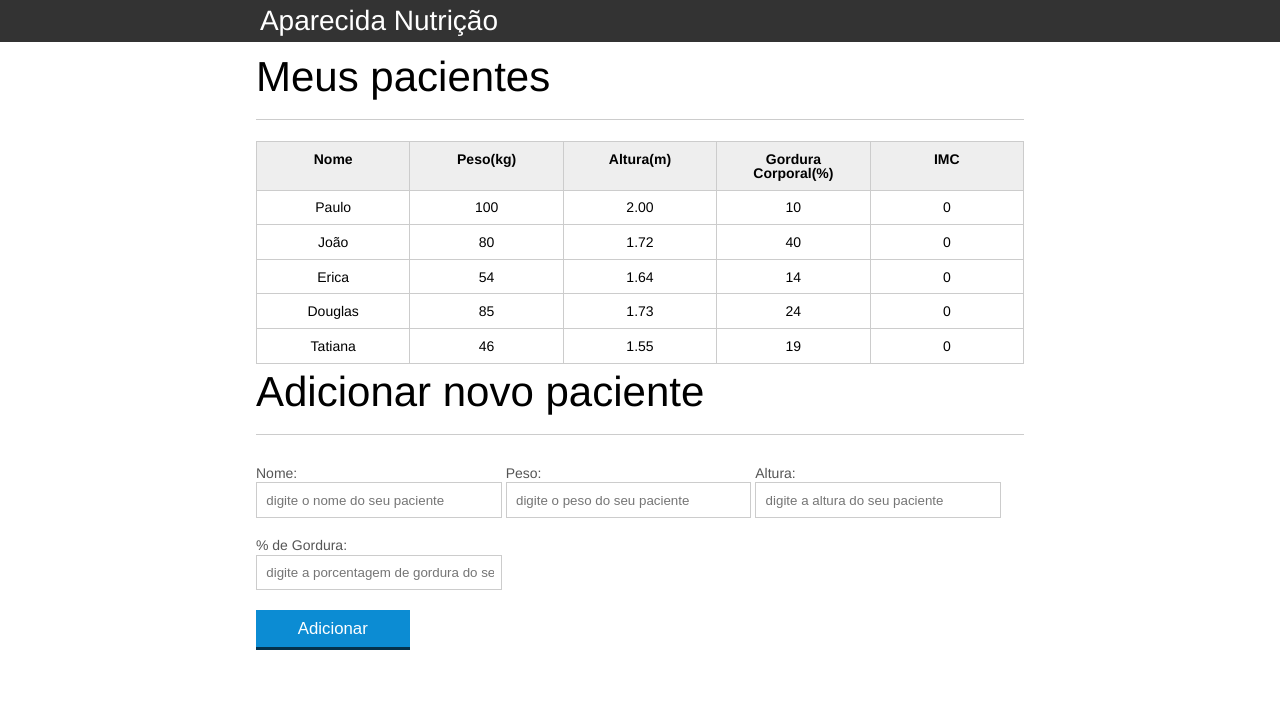
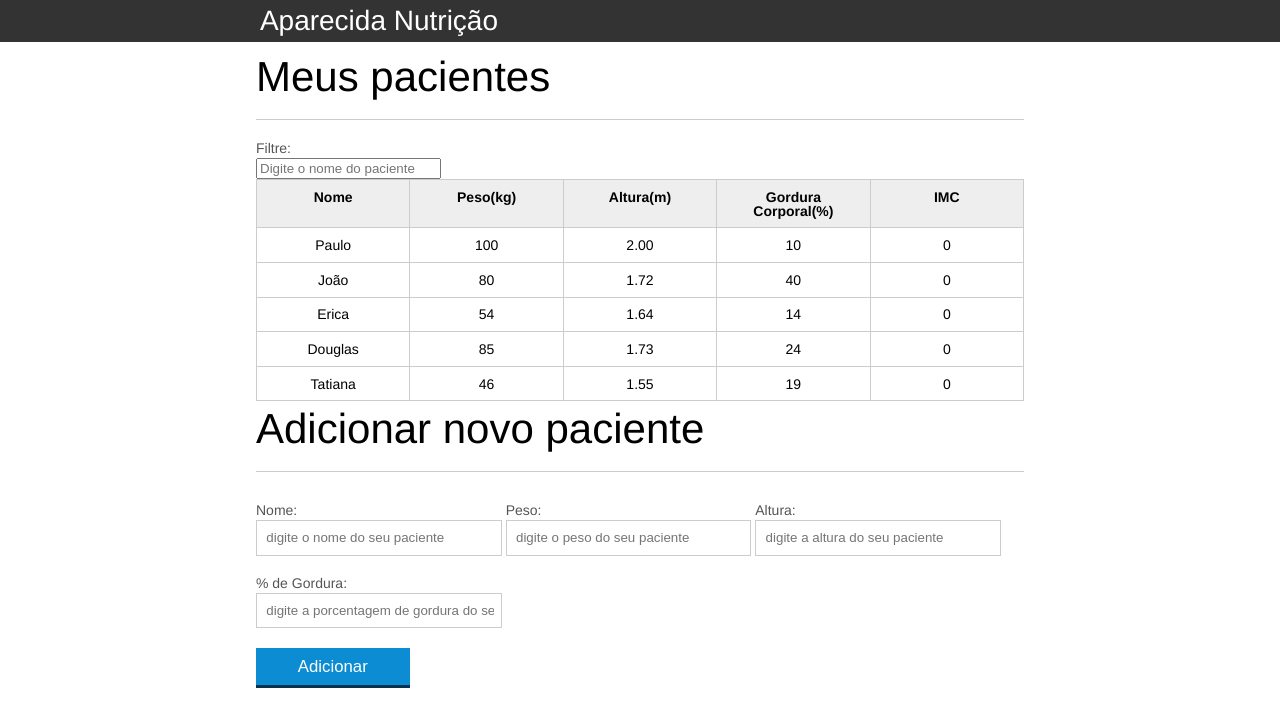
Before and after one commit to andreiadourado/Mentoria-Cloud-Girls, a plain HTML site: page JavaScript/index.html in a window 1280 px wide. Drawn offline with Linux system fonts and the light colour scheme.

Commit message:
Seção 08

```diff
--- a/JavaScript/index.html
+++ b/JavaScript/index.html
@@ -18,6 +18,8 @@
 		<main>
 			<section class="container">
 				<h2>Meus pacientes</h2>
+				<label for="filtrar-tabela">Filtre:</label>
+    				<input type="text" name="filtro" id="filtrar-tabela" placeholder="Digite o nome do paciente">
 				<table>
 					<thead>
 						<tr>
@@ -102,7 +104,7 @@
 			<script src='js/principal.js'></script>
 			<script src='js/forms.js'></script>
 			<script src='js/remove-paciente.js'></script>
-
+			<script src="js/filtra.js" ></script>
 
 		</main>
 
```
